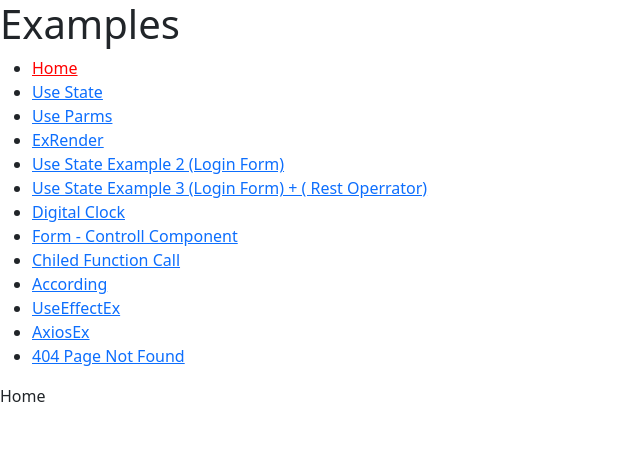
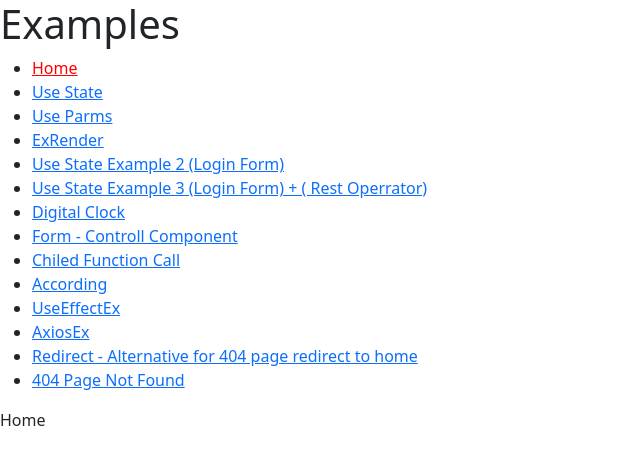
Before and after one commit to rajrachchh14/react-examples2, a React (Create React App) app: page / in a window 1280 px wide. Shown: the top 464 px of the page, without its empty margins (0-640 px from the left). Built offline with nearby package versions, Linux system fonts and the light colour scheme.

Commit message:
2 files modified

```diff
--- a/src/App.js
+++ b/src/App.js
@@ -1,6 +1,11 @@
 import React from 'react';
 import Sidebar from './Sidebar';
-import { Switch, BrowserRouter as Router, Route } from 'react-router-dom';
+import {
+  Switch,
+  BrowserRouter as Router,
+  Route,
+  Redirect,
+} from 'react-router-dom';
 import Home from './Home';
 import ExUseState from './ExUseState';
 import ExUseStateTwo from './ExUseStateTwo';
@@ -92,6 +97,12 @@ export default function App() {
           <Route path="">
             <Error />
           </Route>
+
+          {/* Alternative for If do not show 404 page for use  Redirect  */}
+
+          {/*}
+          <Redirect to="/" />
+          {*/}
         </Switch>
       </Router>
     </>
--- a/src/Sidebar.js
+++ b/src/Sidebar.js
@@ -90,6 +90,12 @@ function Sidebar() {
         </li>
 
         <li>
+          <NavLink as={Link} to="/xxyyzz">
+            Redirect - Alternative for 404 page redirect to home
+          </NavLink>
+        </li>
+
+        <li>
           <NavLink as={Link} to="/xyz" activeClassName="active" exact>
             404 Page Not Found
           </NavLink>
```
